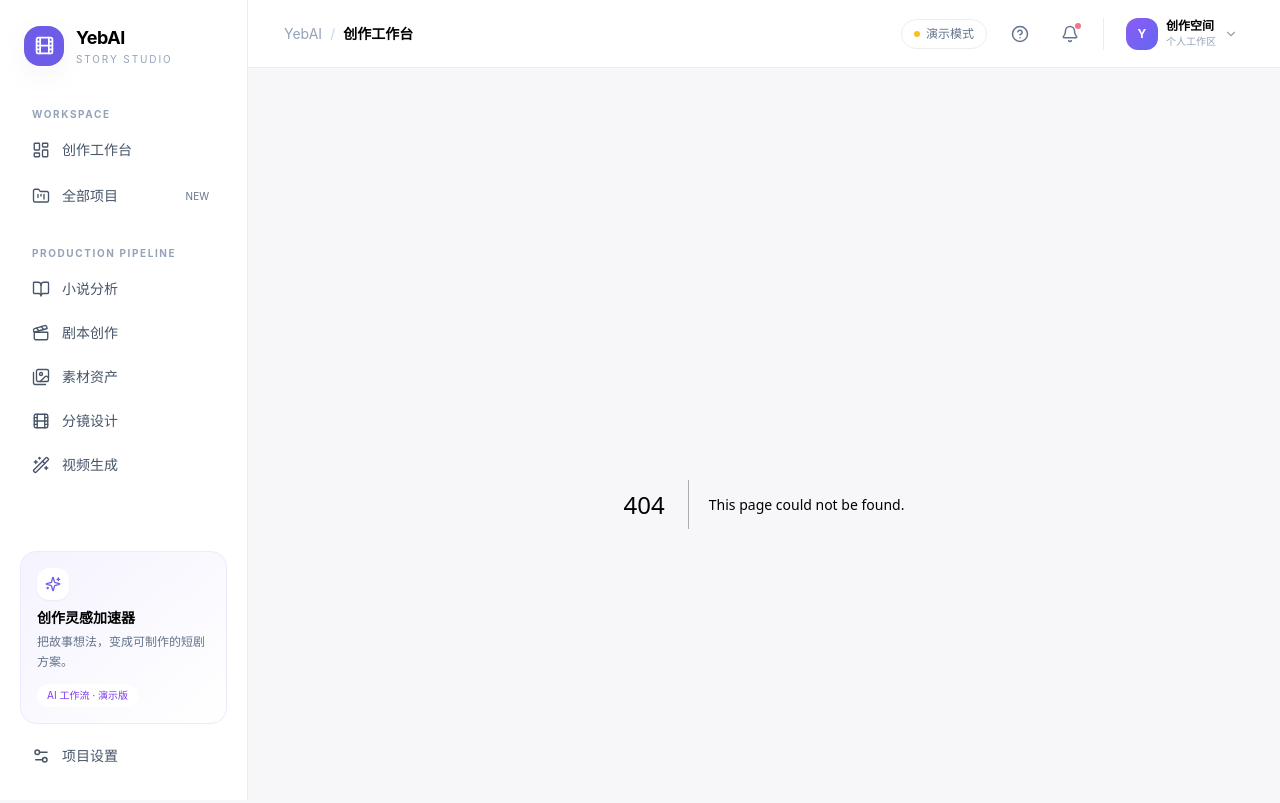
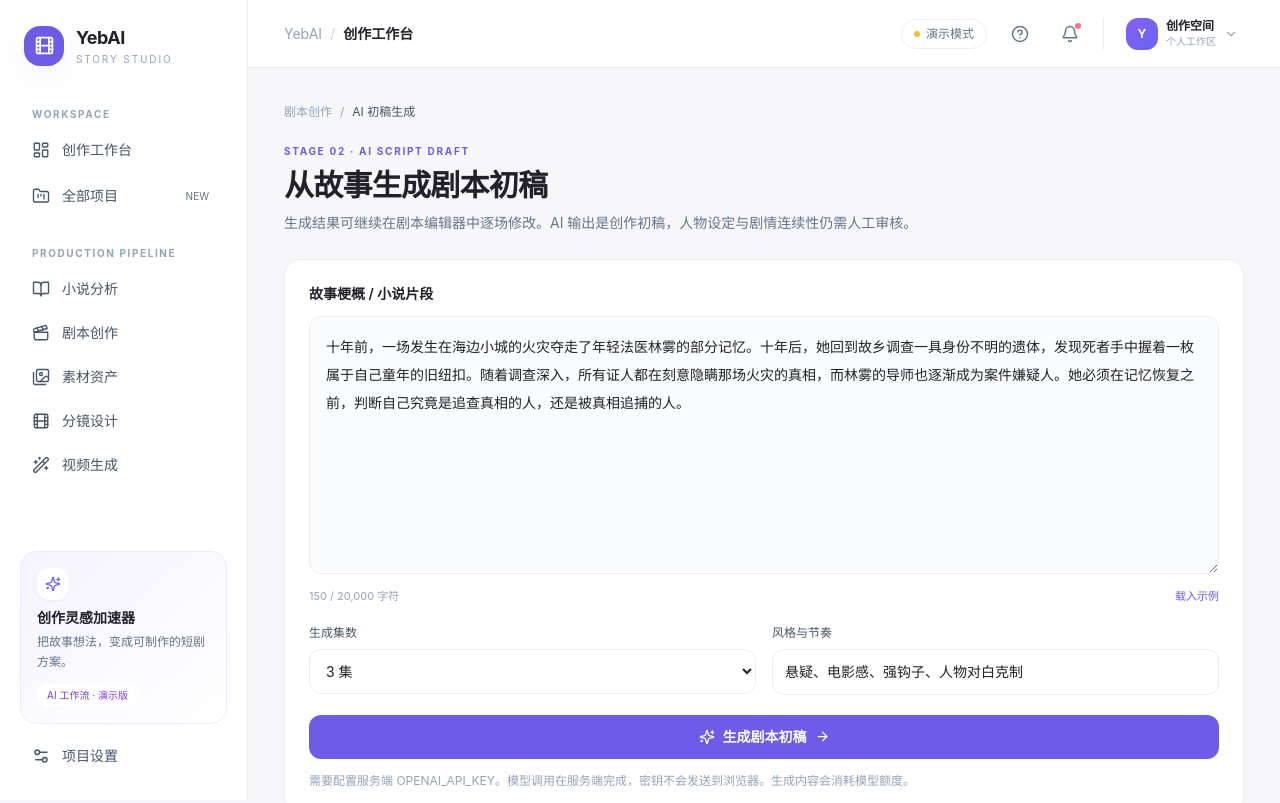
Before and after one commit to YE-Bai2/YebAI, a Next.js app: page /script/generate in a window 1280 px wide. Before the commit this address had no page. Shown: the top 803 px of the page. Built offline with nearby package versions, Linux system fonts and the light colour scheme.

Commit message:
feat: add AI script draft generation page

```diff
--- /dev/null
+++ b/app/script/generate/page.tsx
@@ -0,0 +1,96 @@
+"use client";
+
+import { useEffect, useState } from "react";
+import Link from "next/link";
+import { ArrowLeft, ArrowRight, Clapperboard, LoaderCircle, Save, Sparkles } from "lucide-react";
+
+type Dialogue = { character: string; line: string; direction: string };
+type Scene = { heading: string; location: string; time: string; action: string; dialogue: Dialogue[] };
+type Episode = { title: string; logline: string; scenes: Scene[] };
+const STORAGE_KEY = "yebai-script-draft-v1";
+const sample = "十年前，一场发生在海边小城的火灾夺走了年轻法医林雾的部分记忆。十年后，她回到故乡调查一具身份不明的遗体，发现死者手中握着一枚属于自己童年的旧纽扣。随着调查深入，所有证人都在刻意隐瞒那场火灾的真相，而林雾的导师也逐渐成为案件嫌疑人。她必须在记忆恢复之前，判断自己究竟是追查真相的人，还是被真相追捕的人。";
+const makeId = () => `id-${Date.now().toString(36)}-${Math.random().toString(36).slice(2, 8)}`;
+
+export default function ScriptGeneratePage() {
+  const [story, setStory] = useState(sample);
+  const [episodeCount, setEpisodeCount] = useState("3");
+  const [style, setStyle] = useState("悬疑、电影感、强钩子、人物对白克制");
+  const [busy, setBusy] = useState(false);
+  const [error, setError] = useState("");
+  const [notice, setNotice] = useState("");
+  const [episodes, setEpisodes] = useState<Episode[] | null>(null);
+
+  useEffect(() => {
+    try {
+      const savedStory = sessionStorage.getItem("yebai-novel-source");
+      if (savedStory) setStory(savedStory);
+    } catch {}
+  }, []);
+
+  async function generate() {
+    if (!story.trim()) { setError("请先填写故事梗概。"); return; }
+    setBusy(true); setError(""); setNotice(""); setEpisodes(null);
+    try {
+      const response = await fetch("/api/generate-script", {
+        method: "POST",
+        headers: { "Content-Type": "application/json" },
+        body: JSON.stringify({ story, episodeCount: Number(episodeCount), style })
+      });
+      const data = await response.json();
+      if (!response.ok) throw new Error(data.error || "生成失败，请重试。");
+      if (!Array.isArray(data.episodes) || !data.episodes.length) throw new Error("没有获取到可用的剧本分集。");
+      setEpisodes(data.episodes);
+    } catch (e) {
+      setError(e instanceof Error ? e.message : "发生未知错误。");
+    } finally {
+      setBusy(false);
+    }
+  }
+
+  function saveToEditor() {
+    if (!episodes?.length) return;
+    const normalized = episodes.map((episode, episodeIndex) => ({
+      id: makeId(),
+      title: episode.title || `第 ${episodeIndex + 1} 集`,
+      logline: episode.logline || "",
+      scenes: episode.scenes.map((scene, sceneIndex) => ({
+        id: makeId(),
+        heading: scene.heading || `${episodeIndex + 1}-${sceneIndex + 1} 场`,
+        location: scene.location || "待定",
+        time: scene.time || "不确定",
+        action: scene.action || "",
+        dialogue: scene.dialogue.map(line => ({ id: makeId(), character: line.character || "待定角色", line: line.line || "", direction: line.direction || "" }))
+      }))
+    }));
+    try {
+      localStorage.setItem(STORAGE_KEY, JSON.stringify(normalized));
+      window.location.href = "/script";
+    } catch {
+      setNotice("浏览器存储失败，请减少生成内容后重试。");
+    }
+  }
+
+  return <div className="mx-auto max-w-5xl space-y-6">
+    <div className="flex items-center gap-2 text-xs text-slate-400"><Link href="/script" className="hover:text-brand">剧本创作</Link><span>/</span><span className="text-slate-600">AI 初稿生成</span></div>
+    <div><p className="text-[10px] font-bold tracking-[.17em] text-brand">STAGE 02 · AI SCRIPT DRAFT</p><h1 className="mt-2 text-3xl font-semibold tracking-tight">从故事生成剧本初稿</h1><p className="mt-2 text-sm leading-6 text-slate-500">生成结果可继续在剧本编辑器中逐场修改。AI 输出是创作初稿，人物设定与剧情连续性仍需人工审核。</p></div>
+    <section className="rounded-2xl border border-line bg-white p-5 md:p-6">
+      <label className="block text-sm font-semibold">故事梗概 / 小说片段</label>
+      <textarea value={story} onChange={e=>setStory(e.target.value)} rows={8} maxLength={20000} className="mt-3 w-full resize-y rounded-xl border border-line bg-slate-50/60 p-4 text-sm leading-7 outline-none focus:border-brand focus:bg-white" placeholder="粘贴故事梗概、人物关系或小说片段……"/>
+      <div className="mt-2 flex justify-between text-[11px] text-slate-400"><span>{story.length.toLocaleString()} / 20,000 字符</span><button className="text-brand" onClick={()=>setStory(sample)}>载入示例</button></div>
+      <div className="mt-5 grid gap-4 sm:grid-cols-2">
+        <div><label className="block text-xs font-medium text-slate-600">生成集数</label><select value={episodeCount} onChange={e=>setEpisodeCount(e.target.value)} className="mt-2 w-full rounded-xl border border-line bg-white px-3 py-3 text-sm"><option value="1">1 集</option><option value="2">2 集</option><option value="3">3 集</option><option value="4">4 集</option><option value="5">5 集</option></select></div>
+        <div><label className="block text-xs font-medium text-slate-600">风格与节奏</label><input value={style} onChange={e=>setStyle(e.target.value)} maxLength={120} className="mt-2 w-full rounded-xl border border-line px-3 py-3 text-sm outline-none focus:border-brand"/></div>
+      </div>
+      {error && <p role="alert" className="mt-4 rounded-xl bg-rose-50 px-3 py-2 text-sm text-rose-700">{error}</p>}
+      {notice && <p role="status" className="mt-4 rounded-xl bg-amber-50 px-3 py-2 text-sm text-amber-800">{notice}</p>}
+      <button onClick={generate} disabled={busy || !story.trim()} className="mt-5 flex w-full items-center justify-center gap-2 rounded-xl bg-brand px-4 py-3 text-sm font-semibold text-white hover:bg-brand-dark disabled:opacity-50">{busy?<LoaderCircle size={16} className="animate-spin"/>:<Sparkles size={16}/>} {busy?"正在生成分集与场次…":"生成剧本初稿"} <ArrowRight size={15}/></button>
+      <p className="mt-3 text-xs leading-5 text-slate-400">需要配置服务端 OPENAI_API_KEY。模型调用在服务端完成，密钥不会发送到浏览器。生成内容会消耗模型额度。</p>
+    </section>
+    {episodes && <section className="space-y-4">
+      <div className="flex flex-wrap items-end justify-between gap-3"><div><h2 className="text-lg font-semibold">生成结果</h2><p className="mt-1 text-xs text-slate-500">{episodes.length} 集 · 可保存到本地编辑器继续完善</p></div><button onClick={saveToEditor} className="inline-flex items-center gap-2 rounded-xl bg-brand px-4 py-2.5 text-sm font-semibold text-white hover:bg-brand-dark"><Save size={15}/>保存并进入编辑器</button></div>
+      {episodes.map((episode,index)=><article key={index} className="rounded-2xl border border-line bg-white p-5"><div className="flex items-start gap-3"><span className="rounded-lg bg-violet-50 px-2.5 py-1.5 text-xs font-semibold text-brand">EP {String(index+1).padStart(2,"0")}</span><div><h3 className="text-base font-semibold">{episode.title}</h3><p className="mt-1 text-sm leading-6 text-slate-500">{episode.logline}</p></div></div><div className="mt-4 space-y-3">{episode.scenes.map((scene,sceneIndex)=><div key={sceneIndex} className="rounded-xl bg-slate-50 p-4"><h4 className="text-sm font-semibold">{scene.heading}</h4><p className="mt-1 text-xs text-slate-500">{scene.location} · {scene.time}</p><p className="mt-3 whitespace-pre-wrap text-sm leading-6 text-slate-700">{scene.action}</p>{scene.dialogue.map((line,lineIndex)=><p key={lineIndex} className="mt-2 text-sm leading-6"><span className="font-semibold text-violet-800">{line.character}：</span>{line.line}{line.direction&&<span className="text-xs text-slate-400">（{line.direction}）</span>}</p>)}</div>)}</div></article>)}
+      <div className="flex justify-start"><Link href="/script" className="inline-flex items-center gap-2 text-sm text-slate-500 hover:text-brand"><ArrowLeft size={15}/>返回剧本编辑器</Link></div>
+    </section>}
+    <div className="flex items-start gap-3 rounded-xl border border-line bg-white p-4 text-xs leading-5 text-slate-500"><Clapperboard size={16} className="mt-0.5 shrink-0 text-brand"/>当前版本会把生成结果保存到当前浏览器的本地草稿中，不会同步到云端账号或数据库。</div>
+  </div>;
+}
```
